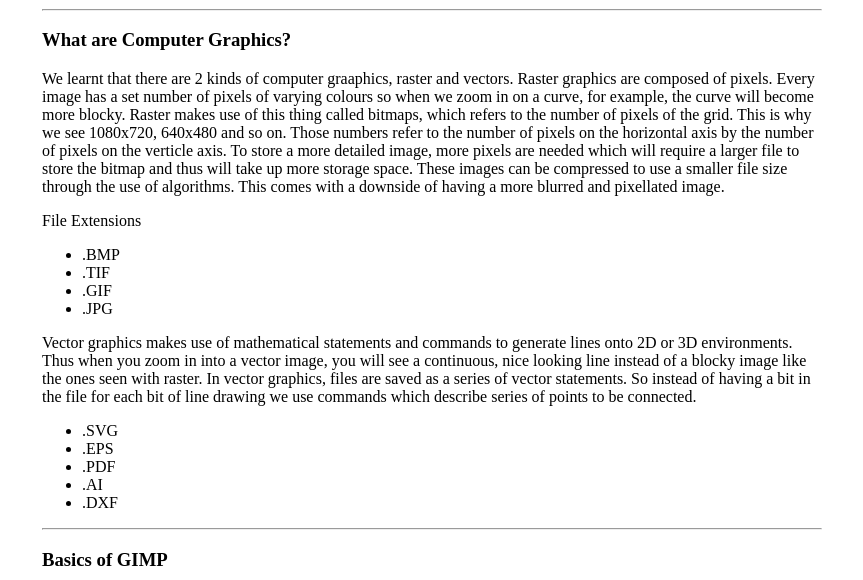
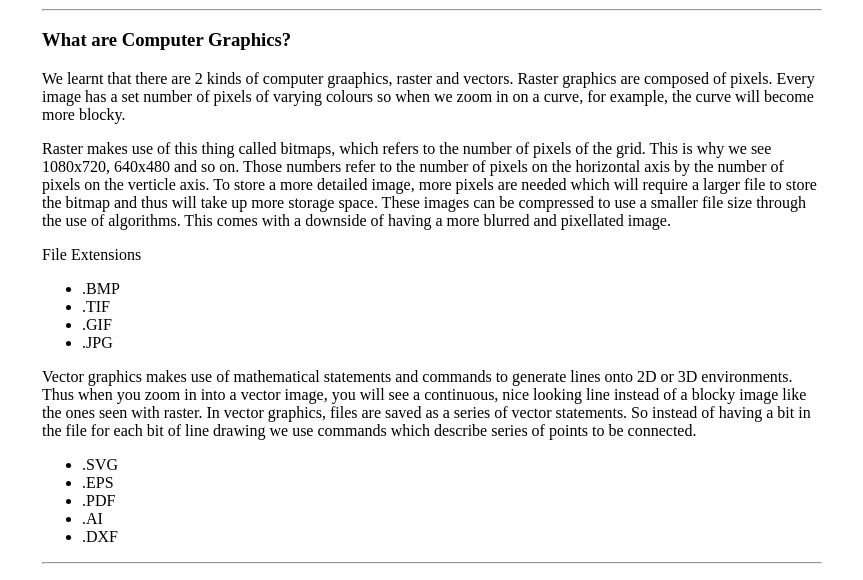
Before and after one commit to Shawn-Tan-EP1k/EP1000, a plain HTML site: page w4.1.5.html in a window 1280 px wide. Shown: the part 201-781 px from the top of the page, without its empty margins (208-1071 px from the left). Drawn offline with Linux system fonts and the light colour scheme.

Commit message:
Update 0.12 patch

```diff
--- a/w4.1.5.html
+++ b/w4.1.5.html
@@ -18,7 +18,8 @@
                 <div id="text">
                     <h1>Computer Graphics</h1><hr>
                     <h3>What are Computer Graphics?</h3>
-                    <p>We learnt that there are 2 kinds of computer graaphics, raster and vectors. Raster graphics are composed of pixels. Every image has a set number of pixels of varying colours so when we zoom in on a curve, for example, the curve will become more blocky. Raster makes use of this thing called bitmaps, which refers to the number of pixels of the grid. This is why we see 1080x720, 640x480 and so on. Those numbers refer to the number of pixels on the horizontal axis by the number of pixels on the verticle axis. To store a more detailed image, more pixels are needed which will require a larger file to store the bitmap and thus will take up more storage space. These images can be compressed to use a smaller file size through the use of algorithms. This comes with a downside of having a more blurred and pixellated image.</p>
+                    <p>We learnt that there are 2 kinds of computer graaphics, raster and vectors. Raster graphics are composed of pixels. Every image has a set number of pixels of varying colours so when we zoom in on a curve, for example, the curve will become more blocky.</p>
+                    <p>Raster makes use of this thing called bitmaps, which refers to the number of pixels of the grid. This is why we see 1080x720, 640x480 and so on. Those numbers refer to the number of pixels on the horizontal axis by the number of pixels on the verticle axis. To store a more detailed image, more pixels are needed which will require a larger file to store the bitmap and thus will take up more storage space. These images can be compressed to use a smaller file size through the use of algorithms. This comes with a downside of having a more blurred and pixellated image.</p>
                     <p>File Extensions</p>
                     <ul>
                         <li> .BMP</li>
```
